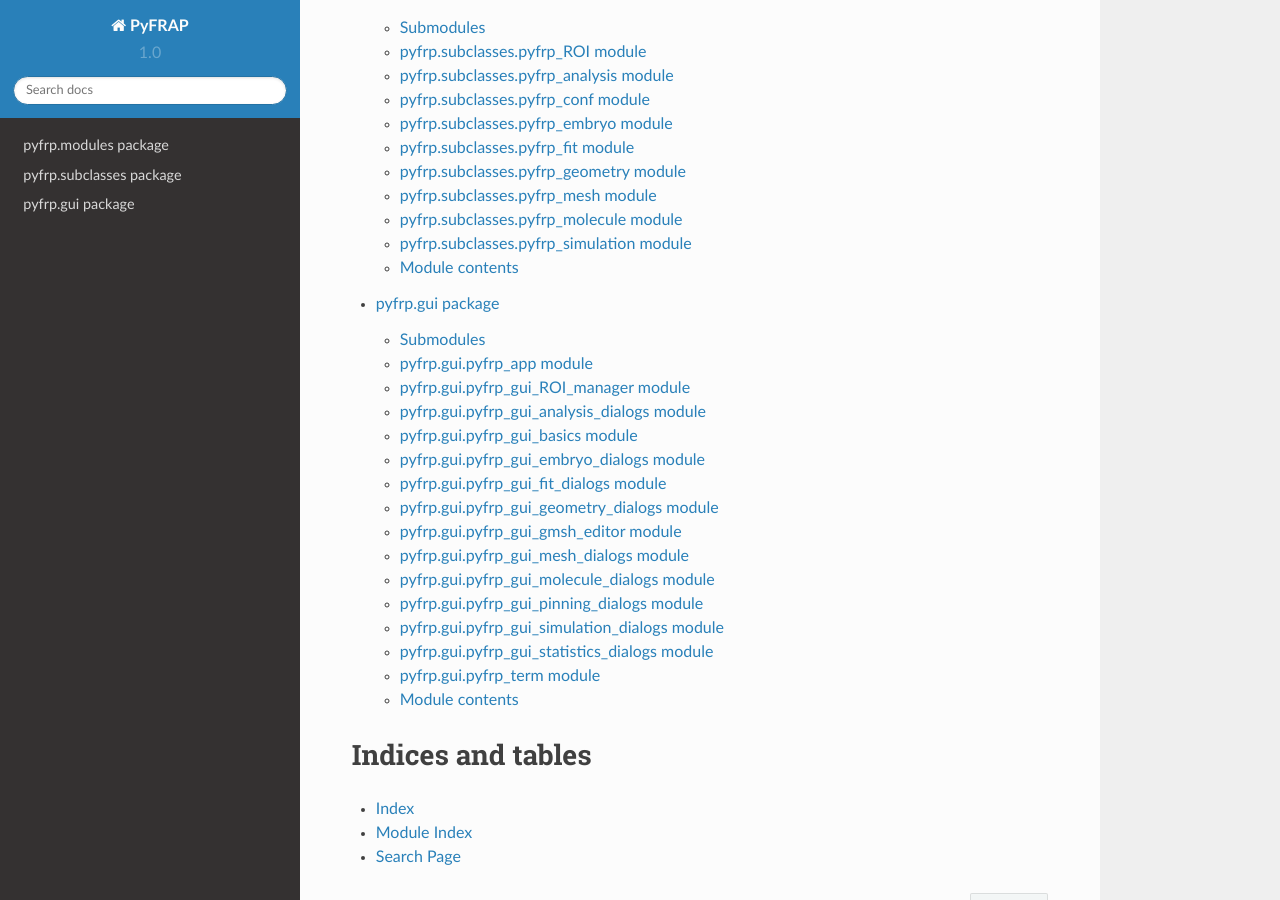
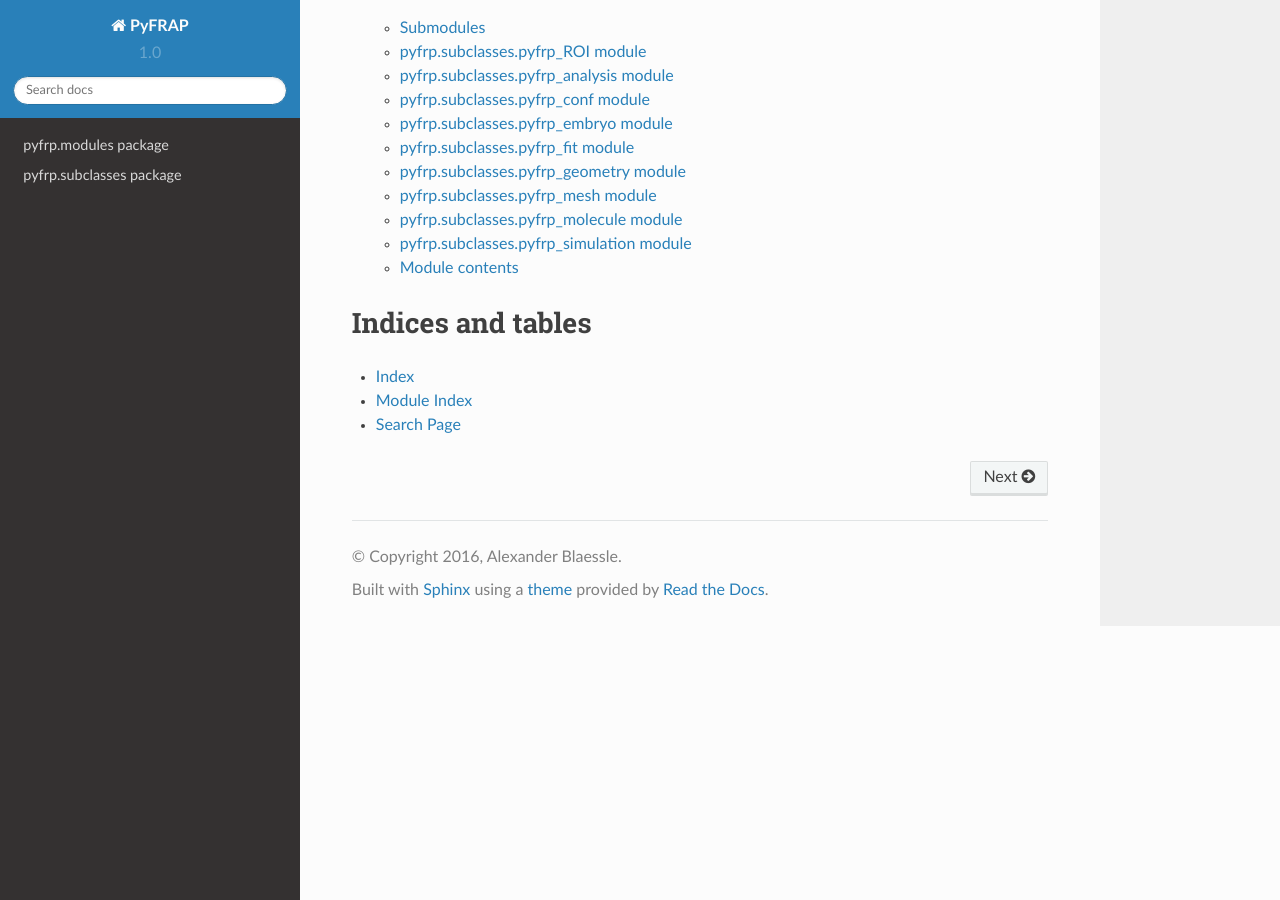
Before and after one commit to mueller-lab/PyFRAP, a Sphinx documentation site: the page built from docs/source/index.rst, in a window 1280 px wide and 900 px high, scrolled down 684 px. Built offline with Sphinx 7.4.7 and the Read the Docs theme 2.0.0, drawn with Linux system fonts in a browser that asks for light colours.

```diff
--- a/docs/source/index.rst
+++ b/docs/source/index.rst
@@ -13,10 +13,6 @@
 
    pyfrp.modules.rst
    pyfrp.subclasses.rst
-   pyfrp.gui.rst
-
-
-
 
 Indices and tables
 ==================
```
